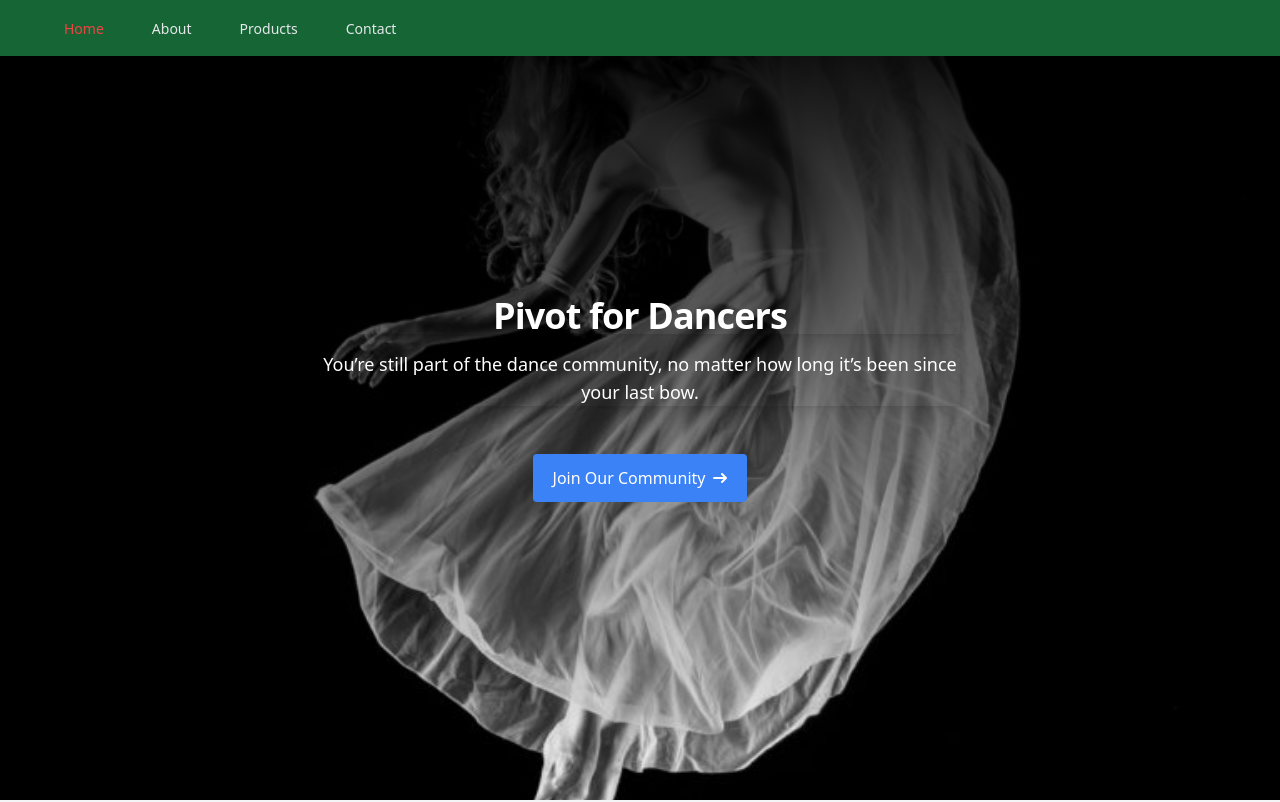
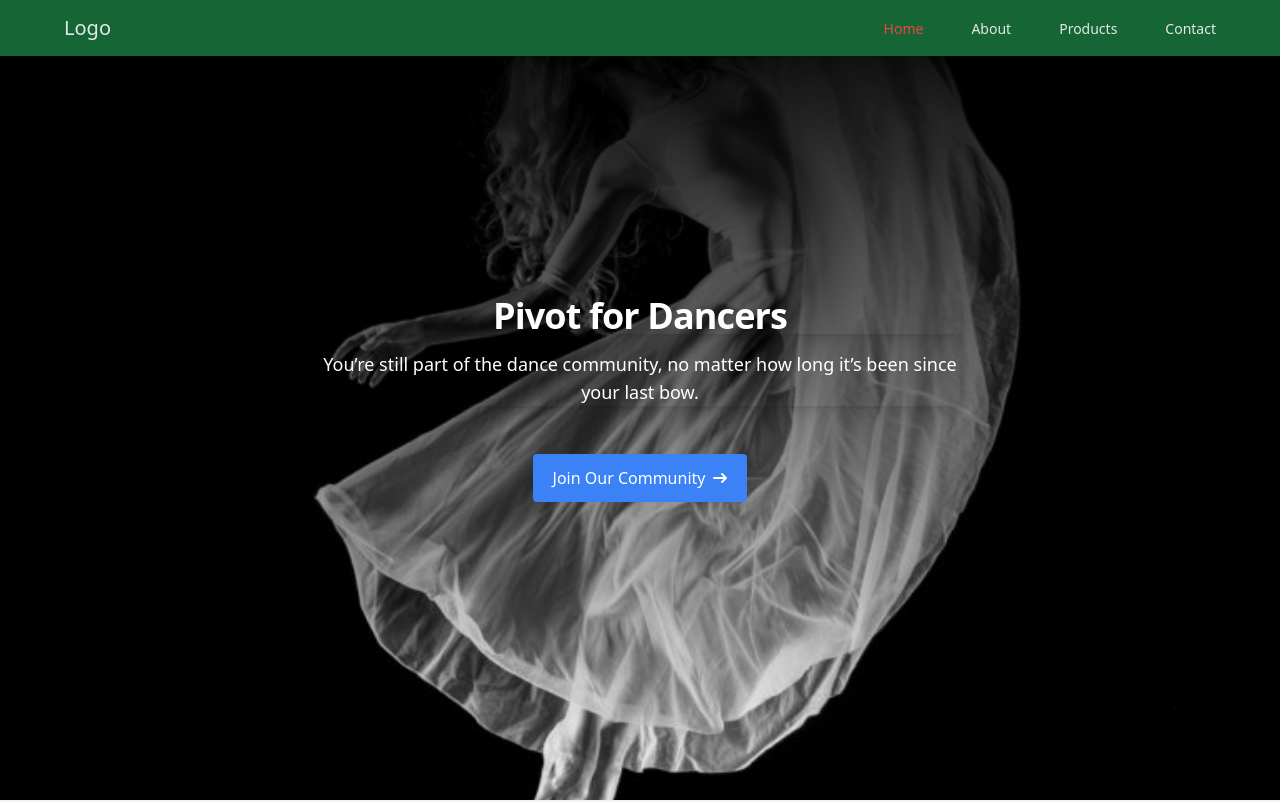
Before and after one commit to IsaacCavallaro/pivot-for-dancers, a React (Create React App) app: page / in a window 1280 px wide. Shown: the top 802 px of the page. Built offline with nearby package versions, Linux system fonts and the light colour scheme; a web font is replaced by a local one.

Commit message:
WIP: navbar layout fullscreen

```diff
--- a/src/components/Navigation.tsx
+++ b/src/components/Navigation.tsx
@@ -54,7 +54,7 @@ const Navbar: React.FC<NavbarProps> = () => {
       <div className="max-w-6xl px-4 mx-auto">
         <nav className="fixed top-0 left-0 right-0 bg-green-800 dark:bg-gray-900 py-4 z-50">
           <div className="max-w-6xl mx-auto flex items-center justify-between">
-            <a href="/" className="lg:hidden text-xl font-medium leading-none text-gray-200 dark:text-gray-300">Logo</a>
+            <a href="/" className="lg:block hidden text-xl font-medium leading-none text-gray-200 dark:text-gray-300">Logo</a>
             <div className="lg:hidden">
               <button
                 className="text-gray-200 dark:text-gray-300 focus:outline-none"
```
